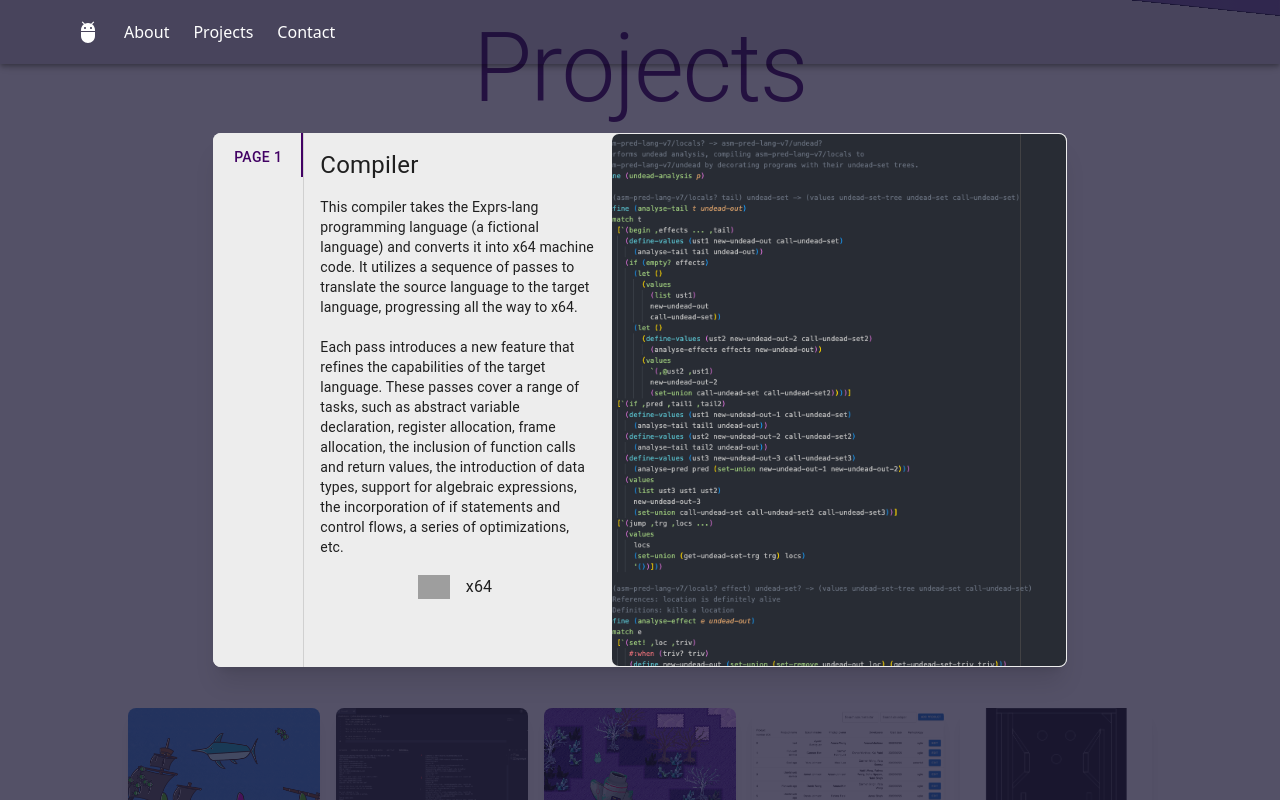
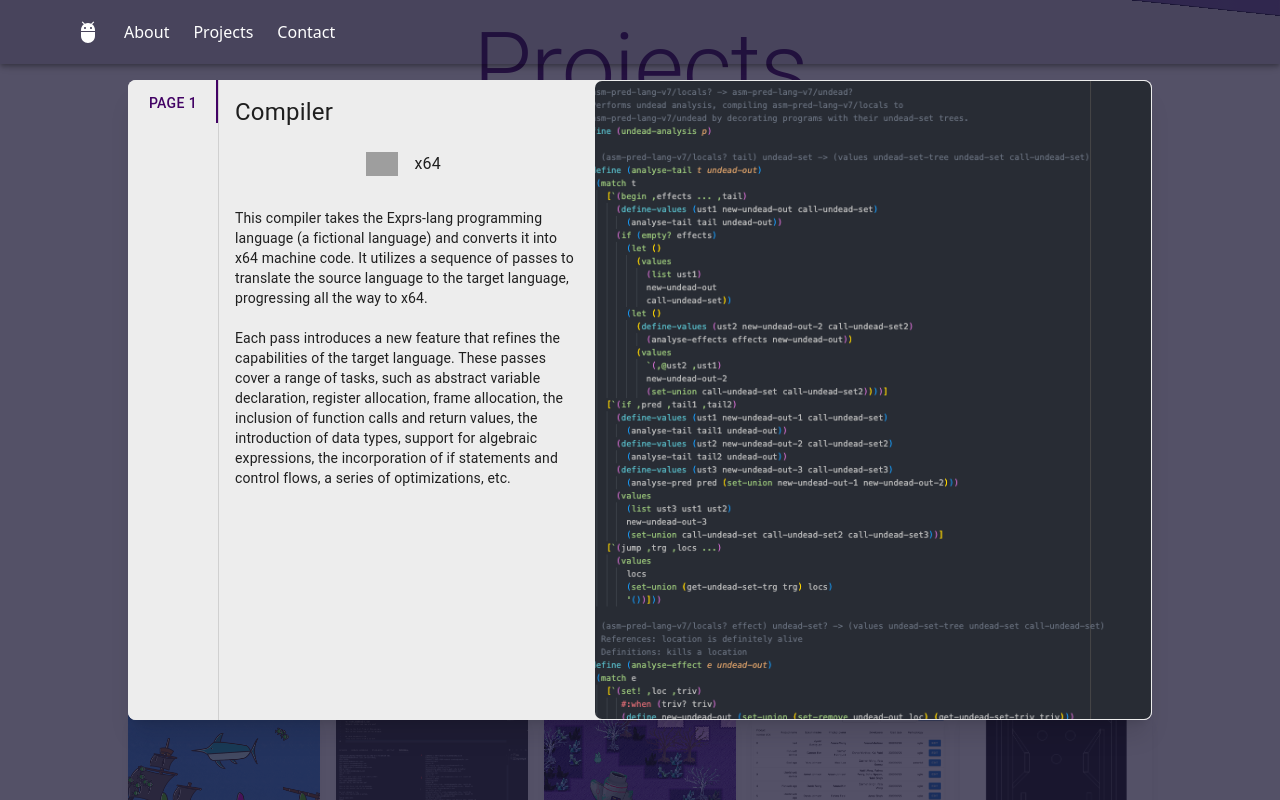
Before and after one commit to RandyHRus/personal-website, a Next.js app: page / in a window 1280 px wide. Both pictures are taken after a click on the button "Compiler". Shown: the part 2092-2892 px from the top of the page. Built offline with nearby package versions, Linux system fonts and the light colour scheme; grey boxes are pictures that could not be loaded.

Commit message:
rescale project popup to make it look nicer

```diff
--- a/src/components/ProjectsSection.tsx
+++ b/src/components/ProjectsSection.tsx
@@ -555,7 +555,7 @@ export default function ProjectsSection(props: { projectId?: string }) {
                     />
                     <motion.div
                         id="projectMotionDiv"
-                        className=" w-2/3 h-2/3 z-30"
+                        className=" w-4/5 h-4/5 z-30"
                         layoutId={selectedProject.id}
                         transition={{ duration: 0.3 }}
                     >
--- a/src/components/projectCardPopup.tsx
+++ b/src/components/projectCardPopup.tsx
@@ -53,22 +53,25 @@ export default function ProjectCardPopup(props: Props) {
                 ))}
             </Tabs>
             {/** Text area */}
-            <CardContent className="w-2/5 p-4 flex flex-col justify-between">
-                <div className="h-5/6">
+            <CardContent className="w-2/5 p-4 flex flex-col justify-between h-full">
+                <div className="h-full">
+                    {/** Title */}
                     <Typography className="text-2xl">{props.title}</Typography>
+                    {/** Icons */}
+                    <div className="p-4 justify-center flex flex-row flex-wrap">
+                        {props.technologies?.map((tech, index) => (
+                            <div key={index} className="w-12 h-12 p-2">
+                                <DevIcon iconName={tech}></DevIcon>
+                            </div>
+                        ))}
+                    </div>
+                    {/** Description */}
                     <Typography
-                        className="mt-4 text-sm"
+                        className="text-sm"
                         style={{ whiteSpace: "pre-line" }}
                     >
                         {props.pages[selectedTab].text}
                     </Typography>
-                </div>
-                <div className="h-1/6 justify-center flex flex-row flex-wrap">
-                    {props.technologies?.map((tech, index) => (
-                        <div key={index} className="w-12 h-12 p-2">
-                            <DevIcon iconName={tech}></DevIcon>
-                        </div>
-                    ))}
                 </div>
             </CardContent>
             {/** Picture area */}
```
